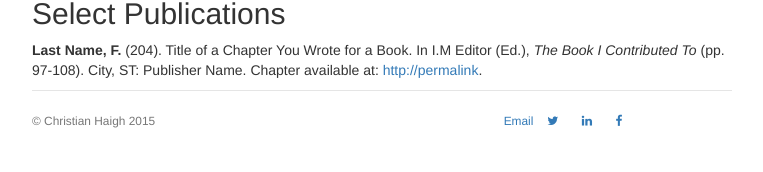
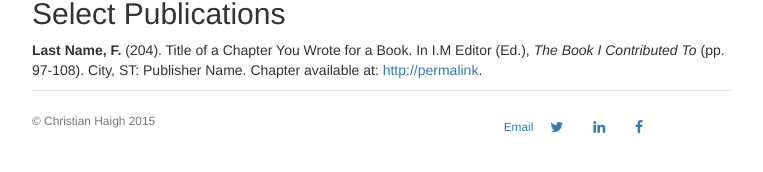
Before and after one commit to christianhaigh/christianhaigh.github.io, a Jekyll site: the page built from cv/index.html, in a window 1280 px wide. Shown: the part 389-561 px from the top of the page, without its empty margins (258-1021 px from the left). Built offline with Jekyll 4.4.1, drawn with Linux system fonts in a browser that asks for light colours.

Commit message:
Update default.html

```diff
--- a/_layouts/default.html
+++ b/_layouts/default.html
@@ -29,13 +29,13 @@
 			<p><small>&copy; Christian Haigh 2015</small></p>
 		</div>
 	  	<a href="mailto:chaigh@college.harvard.edu"><small>Email</small></a>
-	  	<a class="btn-sm btn-social-icon btn-twitter">
+	  	<a class="btn btn-social-icon btn-twitter">
     			<i class="fa fa-twitter"></i>
     		</a>
-	  	<a class="btn-sm btn-social-icon btn-linkedin">
+	  	<a class="btn btn-social-icon btn-linkedin">
     			<i class="fa fa-linkedin"></i>
     		</a>
-	  	<a class="btn-sm btn-social-icon btn-facebook">
+	  	<a class="btn btn-social-icon btn-facebook">
     			<i class="fa fa-facebook"></i>
     		</a>
 	</div>
```
